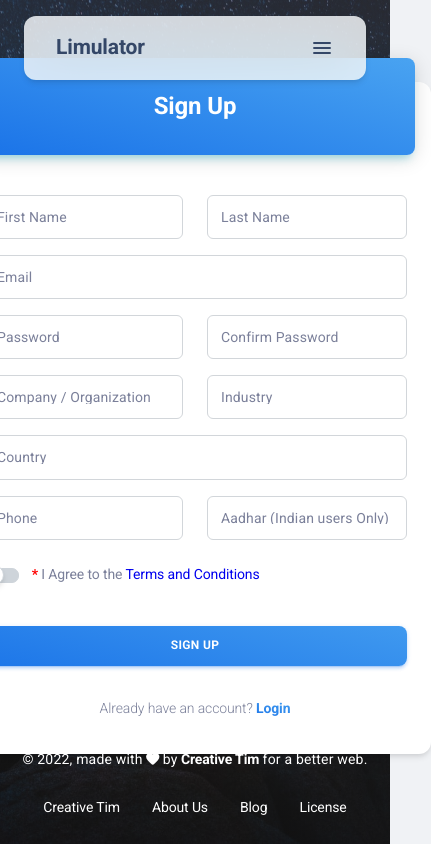
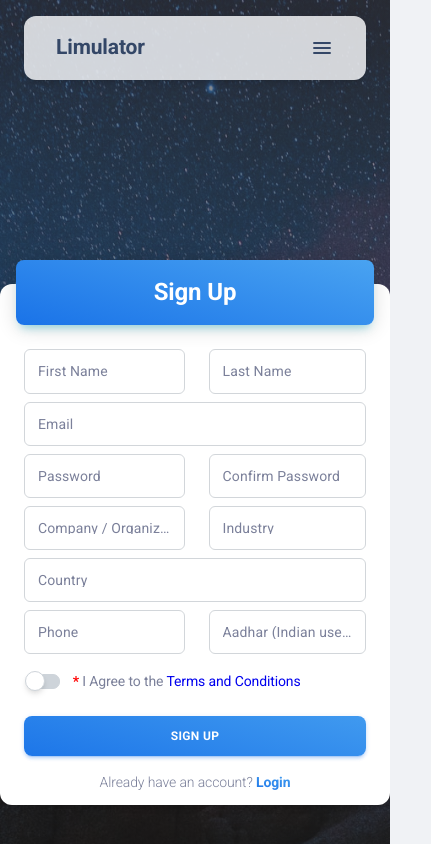
Before and after one commit to Codebugged-Research/iiitk_frotnend, a React (Create React App) app: page /signup in a window 390 px wide. Shown: the top 844 px of the page, 431 px wide, since content can reach past the window. Built offline with nearby package versions, Linux system fonts and the light colour scheme.

Commit message:
doned responsiveness of singup, login pages

```diff
--- a/src/New components/singnup/signup.css
+++ /dev/null
@@ -1,6 +0,0 @@
-@media screen and (max-width:1200px) {
-    *{
-        font-size: 2rem !important;
-    }
-
-}
--- a/src/New components/singnup/singnup.js
+++ b/src/New components/singnup/singnup.js
@@ -16,13 +16,13 @@ import MKButton from "components/MKButton";
 
 // Material Kit 2 React example components
 import DefaultNavbar from "examples/Navbars/DefaultNavbar";
-import SimpleFooter from "examples/Footers/SimpleFooter";
 
 // Material Kit 2 React page layout routes
 import routes from "routes";
 
 // Images
 import bgImage from "assets/images/bg-sign-in-basic.jpeg";
+import SimpleFooter from "examples/Footers/SimpleFooter";
 
 function SignUpBasic() {
   // for showing profile
@@ -41,7 +41,7 @@ function SignUpBasic() {
         left={0}
         zIndex={1}
         width="100%"
-        minHeight="100vh"
+        minHeight={{ lg: "115vh", md: "120vh", sm: "125vh", xs: "130vh", xl: "115vh" }}
         sx={{
           backgroundImage: ({ functions: { linearGradient, rgba }, palette: { gradients } }) =>
             `${linearGradient(
@@ -53,9 +53,15 @@ function SignUpBasic() {
           backgroundRepeat: "no-repeat",
         }}
       />
-      <MKBox px={1} width="100%" height="100vh" mx="auto" position="relative" zIndex={2}>
+      <MKBox
+        width="100%"
+        height={{ lg: "115vh", md: "120vh", sm: "125vh", xs: "130vh", xl: "115vh" }}
+        mx="auto"
+        position="relative"
+        zIndex={2}
+      >
         <Grid container spacing={1} justifyContent="center" alignItems="center" height="100%">
-          <Grid item xl="auto">
+          <Grid item>
             <Card>
               <MKBox
                 variant="gradient"
@@ -64,7 +70,7 @@ function SignUpBasic() {
                 coloredShadow="info"
                 mx={2}
                 mt={-3}
-                p={2}
+                p={{ lg: -2, xl: 1 }}
                 mb={1}
                 textAlign="center"
               >
@@ -72,69 +78,85 @@ function SignUpBasic() {
                   Sign Up
                 </MKTypography>
               </MKBox>
-              <MKBox pt={4} pb={3} px={3}>
+              <MKBox pt={2} pb={0} px={3}>
                 <MKBox component="form" role="form">
                   {/* inputs for signup form */}
                   {/* first name */}
                   <Grid display="flex">
-                    <MKBox mb={2}>
-                      <MKInput type="text" label="First Name" sx={{ width: 200 }} />
+                    <MKBox mb={1}>
+                      <MKInput type="text" label="First Name" width={{ xl: 200, lg: 150 }} />
                     </MKBox>
                     {/* last name */}
-                    <MKBox mb={2}>
-                      <MKInput type="text" label="Last Name" sx={{ width: 200, ml: 3 }} />
+                    <MKBox mb={1}>
+                      <MKInput
+                        type="text"
+                        label="Last Name"
+                        sx={{ ml: 3 }}
+                        width={{ xl: 200, lg: 150 }}
+                      />
                     </MKBox>
                   </Grid>
                   {/* mail */}
                   <Grid>
-                    <MKBox mb={2}>
-                      <MKInput type="email" label="Email" fullWidth />
+                    <MKBox mb={1}>
+                      <MKInput type="email" label="Email" fullWidth width={{ lg: 300 }} />
                     </MKBox>
                   </Grid>
                   {/* password */}
                   <Grid display="flex">
-                    <MKBox mb={2}>
-                      <MKInput type="password" label="Password" sx={{ width: 200 }} />
+                    <MKBox mb={1}>
+                      <MKInput type="password" label="Password" width={{ xl: 200, lg: 150 }} />
                     </MKBox>
-                    <MKBox mb={2}>
+                    <MKBox mb={1}>
                       <MKInput
                         type="password"
                         label="Confirm Password"
-                        sx={{ width: 200, ml: 3 }}
+                        width={{ xl: 200, lg: 150 }}
+                        sx={{ ml: 3 }}
                       />
                     </MKBox>
                   </Grid>
                   {/* company,industry */}
                   <Grid display="flex">
-                    <MKBox mb={2}>
-                      <MKInput type="text" label="Company / Organization" sx={{ width: 200 }} />
+                    <MKBox mb={1}>
+                      <MKInput
+                        type="text"
+                        label="Company / Organization"
+                        width={{ xl: 200, lg: 150 }}
+                      />
                     </MKBox>
-                    <MKBox mb={2}>
-                      <MKInput type="text" label="Industry" sx={{ width: 200, ml: 3 }} />
+                    <MKBox mb={1}>
+                      <MKInput
+                        type="text"
+                        label="Industry"
+                        sx={{ ml: 3 }}
+                        width={{ xl: 200, lg: 150 }}
+                      />
                     </MKBox>
                   </Grid>
                   {/* country */}
                   <Grid>
-                    <MKBox mb={2}>
+                    <MKBox mb={1}>
                       <MKInput type="country" label="Country" fullWidth />
                     </MKBox>
                   </Grid>
                   {/* Phone */}
                   <Grid display="flex">
-                    <MKBox mb={2}>
+                    <MKBox mb={1}>
                       <MKInput
                         type="mobile"
                         label="Phone"
                         pattern="[0-9]{3}-[0-9]{2}-[0-9]{3}"
-                        sx={{ width: 200 }}
+                        width={{ xl: 200, lg: 150 }}
                       />
                     </MKBox>
                     {/* Aadhar */}
-                    <MKBox mb={2}>
+                    <MKBox>
                       <MKInput
                         type="text"
                         label="Aadhar (Indian users Only)"
-                        sx={{ width: 200, ml: 3 }}
+                        width={{ xl: 200, lg: 150 }}
+                        sx={{ ml: 3 }}
                       />
                     </MKBox>
                   </Grid>
@@ -152,7 +174,7 @@ function SignUpBasic() {
                       <a href="#t&c">Terms and Conditions</a>
                     </MKTypography>
                   </MKBox>
-                  <MKBox mt={4} mb={1}>
+                  <MKBox mt={2}>
                     <MKButton
                       variant="gradient"
                       component={Link}
@@ -163,7 +185,7 @@ function SignUpBasic() {
                       Sign Up
                     </MKButton>
                   </MKBox>
-                  <MKBox mt={3} mb={1} textAlign="center">
+                  <MKBox mt={1} mb={1} textAlign="center">
                     <MKTypography variant="button" color="text">
                       Already have an account?{" "}
                       <MKTypography
@@ -184,7 +206,7 @@ function SignUpBasic() {
           </Grid>
         </Grid>
       </MKBox>
-      <MKBox width="100%" position="absolute" zIndex={2} bottom="1.625rem">
+      <MKBox width="100%" position="absolute" zIndex={2} bottom="-4.625rem">
         <SimpleFooter light />
       </MKBox>
     </>
--- a/src/examples/Footers/SimpleFooter/index.js
+++ b/src/examples/Footers/SimpleFooter/index.js
@@ -28,33 +28,16 @@ import MKTypography from "components/MKTypography";
 // Material Kit 2 React base styles
 import typography from "assets/theme/base/typography";
 
-function SimpleFooter({ company, links, light }) {
+function SimpleFooter({ company, light }) {
   const { href, name } = company;
   const { size } = typography;
-
-  const renderLinks = () =>
-    links.map((link, key) => (
-      <MKBox
-        key={link.name}
-        component="li"
-        pl={key === 0 ? 0 : 2}
-        pr={key === links.length - 1 ? 0 : 2}
-        lineHeight={1}
-      >
-        <Link href={link.href} target="_blank">
-          <MKTypography variant="button" fontWeight="regular" color={light ? "white" : "text"}>
-            {link.name}
-          </MKTypography>
-        </Link>
-      </MKBox>
-    ));
 
   return (
     <Container>
       <MKBox
         width="100%"
         display="flex"
-        flexDirection={{ xs: "column", lg: "row" }}
+        flexDirection={{ xs: "column", lg: "column" }}
         justifyContent="space-between"
         alignItems="center"
       >
@@ -80,25 +63,6 @@ function SimpleFooter({ company, links, light }) {
           </Link>
           for a better web.
         </MKBox>
-        <MKBox
-          component="ul"
-          sx={({ breakpoints }) => ({
-            display: "flex",
-            flexWrap: "wrap",
-            alignItems: "center",
-            justifyContent: "center",
-            listStyle: "none",
-            mt: 3,
-            mb: 0,
-            p: 0,
-
-            [breakpoints.up("lg")]: {
-              mt: 0,
-            },
-          })}
-        >
-          {renderLinks()}
-        </MKBox>
       </MKBox>
     </Container>
   );
@@ -106,20 +70,13 @@ function SimpleFooter({ company, links, light }) {
 
 // Setting default values for the props of SimpleFooter
 SimpleFooter.defaultProps = {
-  company: { href: "https://www.creative-tim.com/", name: "Creative Tim" },
-  links: [
-    { href: "https://www.creative-tim.com/", name: "Creative Tim" },
-    { href: "https://www.creative-tim.com/presentation", name: "About Us" },
-    { href: "https://www.creative-tim.com/blog", name: "Blog" },
-    { href: "https://www.creative-tim.com/license", name: "License" },
-  ],
+  company: { href: "https://codebugged.com/", name: "Codebugged AI" },
   light: false,
 };
 
 // Typechecking props for the SimpleFooter
 SimpleFooter.propTypes = {
   company: PropTypes.objectOf(PropTypes.string),
-  links: PropTypes.arrayOf(PropTypes.object),
   light: PropTypes.bool,
 };
 
--- a/src/pages/LandingPages/SignIn/index.js
+++ b/src/pages/LandingPages/SignIn/index.js
@@ -67,7 +67,7 @@ function SignInBasic() {
       />
       <MKBox px={1} width="100%" height="100vh" mx="auto" position="relative" zIndex={2}>
         <Grid container spacing={1} justifyContent="center" alignItems="center" height="100%">
-          <Grid item xs={11} sm={9} md={5} lg={4} xl={3}>
+          <Grid item xs={10} sm={8} md={5} lg={4} xl={3}>
             <Card>
               <MKBox
                 variant="gradient"
@@ -76,7 +76,7 @@ function SignInBasic() {
                 coloredShadow="info"
                 mx={2}
                 mt={-3}
-                p={2}
+                p={{ lg: 1, xl: 2 }}
                 mb={1}
                 textAlign="center"
               >
@@ -95,7 +95,7 @@ function SignInBasic() {
                     <MKInput type="email" label="Email" fullWidth />
                   </MKBox>
                   {/* password */}
-                  <MKBox mb={2}>
+                  <MKBox>
                     <MKInput type="password" label="Password" fullWidth />
                   </MKBox>
                   {/* remember me */}
@@ -111,12 +111,12 @@ function SignInBasic() {
                       &nbsp;&nbsp;Remember me
                     </MKTypography>
                   </MKBox>
-                  <MKBox mt={4} mb={1}>
+                  <MKBox mt={2} mb={1}>
                     <MKButton variant="gradient" color="info" fullWidth>
                       Login
                     </MKButton>
                   </MKBox>
-                  <MKBox mt={3} mb={1} textAlign="center">
+                  <MKBox mt={1} mb={1} textAlign="center">
                     <MKTypography variant="button" color="text">
                       Don&apos;t have an account?{" "}
                       <MKTypography
```
